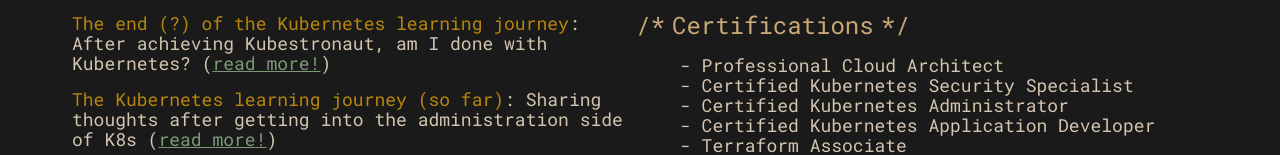
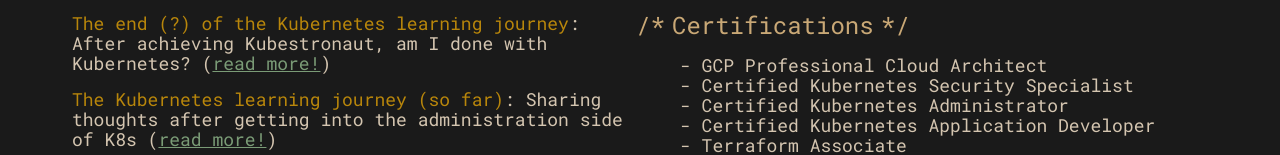
Before and after one commit to aliAljaffer/aliAljaffer.github.io, a Next.js app: page / in a window 1280 px wide. Shown: the part 739-894 px from the top of the page. Built offline with nearby package versions, Linux system fonts and the light colour scheme.

Commit message:
cert title edit

```diff
--- a/src/app/page.tsx
+++ b/src/app/page.tsx
@@ -106,7 +106,7 @@
     wip: false,
   },
   {
-    certification: "Professional Cloud Architect",
+    certification: "GCP Professional Cloud Architect",
     provider: "Google Cloud Platform",
     date: "May 2026",
     order: 10,
```
